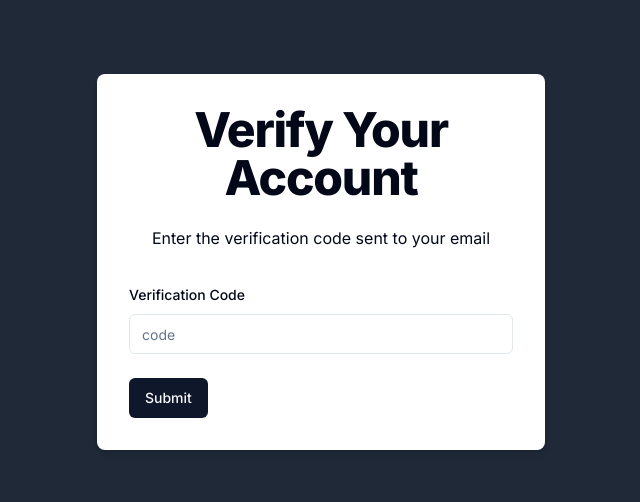
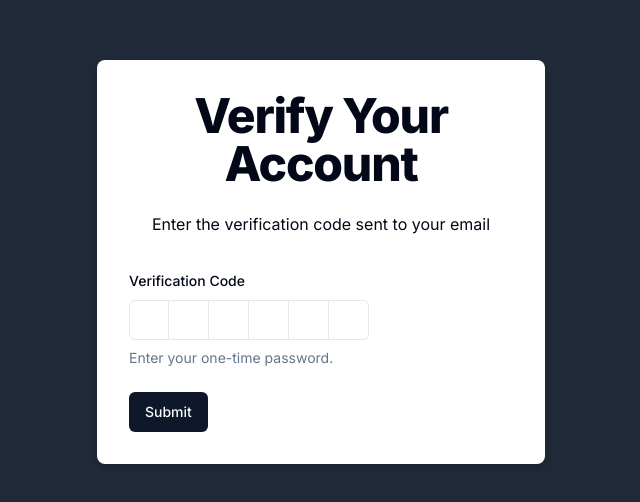
Before and after one commit to nitinkumarpals/privatemessage, a Next.js app: page /verify/1 in a window 1280 px wide. Shown: the part 138-640 px from the top of the page, without its empty margins (319-959 px from the left). Built offline with nearby package versions, Linux system fonts and the light colour scheme.

Commit message:
designed input otp

```diff
--- a/package.json
+++ b/package.json
@@ -21,6 +21,7 @@
     "bcryptjs": "^2.4.3",
     "class-variance-authority": "^0.7.0",
     "clsx": "^2.1.1",
+    "input-otp": "^1.2.4",
     "lucide-react": "^0.408.0",
     "mongoose": "^8.4.4",
     "next": "14.2.4",
--- a/src/app/(auth)/verify/[username]/page.tsx
+++ b/src/app/(auth)/verify/[username]/page.tsx
@@ -1,7 +1,6 @@
 'use client'
 import { Button } from '@/components/ui/button';
 import { Form, FormControl, FormDescription, FormField, FormItem, FormLabel, FormMessage } from '@/components/ui/form';
-import { Input } from '@/components/ui/input';
 import { toast, useToast } from '@/components/ui/use-toast';
 import { verifySchema } from '@/schemas/verifySchema';
 import { ApiResponse } from '@/types/ApiResponse';
@@ -11,6 +10,7 @@
 import React from 'react'
 import { useForm } from 'react-hook-form';
 import * as z from 'zod';
+import { InputOTP, InputOTPGroup, InputOTPSlot, } from "@/components/ui/input-otp"
 
 const VerifyAccount = () => {
     const router = useRouter();
@@ -64,9 +64,21 @@
                                 <FormItem>
                                     <FormLabel>Verification Code</FormLabel>
                                     <FormControl>
-                                        <Input placeholder="code" {...field} />
+                                        <InputOTP maxLength={6} {...field}>
+                                            <InputOTPGroup>
+                                                <InputOTPSlot index={0} />
+                                                <InputOTPSlot index={1} />
+                                                <InputOTPSlot index={2} />
+                                                <InputOTPSlot index={3} />
+                                                <InputOTPSlot index={4} />
+                                                <InputOTPSlot index={5} />
+                                            </InputOTPGroup>
+                                        </InputOTP>
                                     </FormControl>
-                                    <FormMessage />
+                                    <FormDescription>
+                                        Enter your one-time password.
+                                    </FormDescription>
+                                    <FormMessage  />
                                 </FormItem>
                             )}
                         />
--- /dev/null
+++ b/src/components/ui/input-otp.tsx
@@ -0,0 +1,71 @@
+"use client"
+
+import * as React from "react"
+import { OTPInput, OTPInputContext } from "input-otp"
+import { Dot } from "lucide-react"
+
+import { cn } from "@/lib/utils"
+
+const InputOTP = React.forwardRef<
+  React.ElementRef<typeof OTPInput>,
+  React.ComponentPropsWithoutRef<typeof OTPInput>
+>(({ className, containerClassName, ...props }, ref) => (
+  <OTPInput
+    ref={ref}
+    containerClassName={cn(
+      "flex items-center gap-2 has-[:disabled]:opacity-50",
+      containerClassName
+    )}
+    className={cn("disabled:cursor-not-allowed", className)}
+    {...props}
+  />
+))
+InputOTP.displayName = "InputOTP"
+
+const InputOTPGroup = React.forwardRef<
+  React.ElementRef<"div">,
+  React.ComponentPropsWithoutRef<"div">
+>(({ className, ...props }, ref) => (
+  <div ref={ref} className={cn("flex items-center", className)} {...props} />
+))
+InputOTPGroup.displayName = "InputOTPGroup"
+
+const InputOTPSlot = React.forwardRef<
+  React.ElementRef<"div">,
+  React.ComponentPropsWithoutRef<"div"> & { index: number }
+>(({ index, className, ...props }, ref) => {
+  const inputOTPContext = React.useContext(OTPInputContext)
+  const { char, hasFakeCaret, isActive } = inputOTPContext.slots[index]
+
+  return (
+    <div
+      ref={ref}
+      className={cn(
+        "relative flex h-10 w-10 items-center justify-center border-y border-r border-input text-sm transition-all first:rounded-l-md first:border-l last:rounded-r-md",
+        isActive && "z-10 ring-2 ring-ring ring-offset-background",
+        className
+      )}
+      {...props}
+    >
+      {char}
+      {hasFakeCaret && (
+        <div className="pointer-events-none absolute inset-0 flex items-center justify-center">
+          <div className="h-4 w-px animate-caret-blink bg-foreground duration-1000" />
+        </div>
+      )}
+    </div>
+  )
+})
+InputOTPSlot.displayName = "InputOTPSlot"
+
+const InputOTPSeparator = React.forwardRef<
+  React.ElementRef<"div">,
+  React.ComponentPropsWithoutRef<"div">
+>(({ ...props }, ref) => (
+  <div ref={ref} role="separator" {...props}>
+    <Dot />
+  </div>
+))
+InputOTPSeparator.displayName = "InputOTPSeparator"
+
+export { InputOTP, InputOTPGroup, InputOTPSlot, InputOTPSeparator }
```
Also changed, not shown: 1 other file (tests, documents, lock files or other folders).
